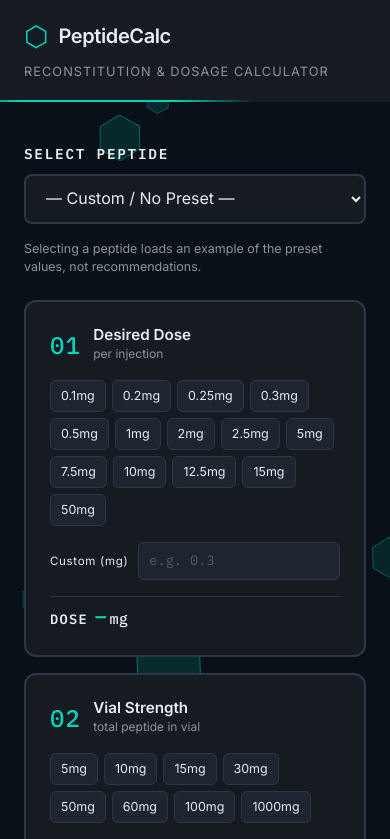
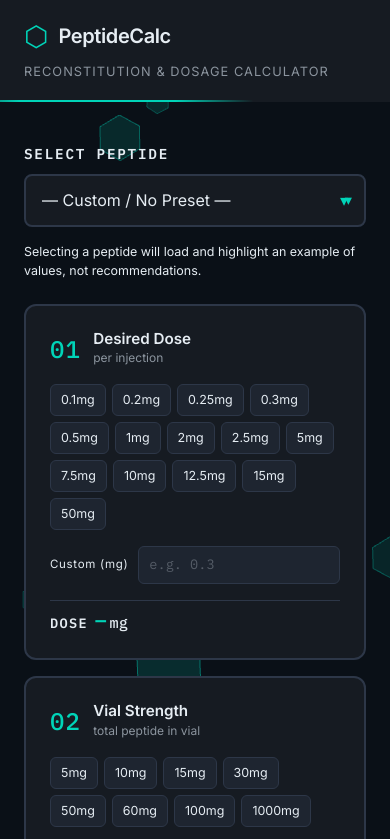
Before and after one commit to wizzer129/peptice-calc, a Vue app: page / in a window 390 px wide. Shown: the top 839 px of the page. Built offline with nearby package versions, Linux system fonts and the light colour scheme.

Commit message:
improved text and added better labeling. Fixed syring svg alignments and animations

```diff
--- a/src/components/PeptideCalculator.vue
+++ b/src/components/PeptideCalculator.vue
@@ -16,8 +16,8 @@
 						/>
 
 						<p class="preset-help">
-							Selecting a peptide loads an example of the preset
-							values, not recommendations.
+							Selecting a peptide will load and highlight an
+							example of values, not recommendations.
 						</p>
 					</div>
 
@@ -533,7 +533,7 @@
 		max-width: 360px;
 		font-size: 0.78rem;
 		line-height: 1.5;
-		color: @text-muted;
+		color: @text;
 		margin-bottom: 3px;
 	}
 
@@ -543,8 +543,9 @@
 		align-self: flex-end;
 		gap: 10px;
 		min-height: 50px;
-		background: fade(@teal, 8%);
-		border: 1px solid fade(@teal, 25%);
+		border: 1px solid;
+		border-color: fade(@teal, 100%);
+		background: fade(@teal, 35%);
 		border-radius: @radius;
 		padding: 10px 14px;
 
@@ -562,6 +563,7 @@
 		background: @teal;
 		flex-shrink: 0;
 		box-shadow: 0 0 6px @teal;
+		animation: badge-pulse 3s ease-in-out infinite;
 	}
 
 	.badge-name {
@@ -571,7 +573,7 @@
 	}
 
 	.badge-desc {
-		color: @text-muted;
+		color: @text;
 		font-size: 0.82rem;
 	}
 
@@ -724,4 +726,21 @@
 		opacity: 0;
 		transform: translateY(12px);
 	}
+
+	@keyframes badge-pulse {
+		0%,
+		100% {
+			box-shadow:
+				0 0 4px fade(@teal, 70%),
+				0 0 0 0 fade(@teal, 0%);
+			transform: scale(1);
+		}
+
+		50% {
+			box-shadow:
+				0 0 10px fade(@teal, 100%),
+				0 0 16px 2px fade(@teal, 24%);
+			transform: scale(1.1);
+		}
+	}
 </style>
--- a/src/components/PeptideDropdown.vue
+++ b/src/components/PeptideDropdown.vue
@@ -2,32 +2,46 @@
 	<div class="dropdown">
 		<label class="field-label">{{ label }}</label>
 		<div class="select-wrapper">
-			<select
-				:value="modelValue"
-				class="peptide-select"
-				@change="onChange"
-			>
-				<option value="">— Custom / No Preset —</option>
-				<optgroup
+			<button type="button" class="mobile-trigger" @click="toggleMenu">
+				<span class="trigger-label">{{ selectedLabel }}</span>
+				<span class="trigger-arrow" :class="{ open: isOpen }">▾</span>
+			</button>
+
+			<div v-if="isOpen" class="mobile-menu">
+				<button
+					type="button"
+					class="menu-option"
+					@click="pickOption('')"
+				>
+					Custom / No Preset
+				</button>
+				<div
 					v-for="group in groups"
 					:key="group.label"
-					:label="group.label"
+					class="menu-group"
 				>
-					<option
+					<div class="menu-group-label">{{ group.label }}</div>
+					<button
 						v-for="p in group.peptides"
 						:key="p.id"
-						:value="p.id"
+						type="button"
+						class="menu-option"
+						:class="{ active: modelValue === p.id }"
+						@click="pickOption(p.id)"
 					>
 						{{ p.name }}
-					</option>
-				</optgroup>
-			</select>
-			<span class="select-arrow">▾</span>
+					</button>
+				</div>
+			</div>
+
+			<span v-else class="select-arrow">▾</span>
 		</div>
 	</div>
 </template>
 
 <script setup>
+	import { computed, onBeforeUnmount, onMounted, ref } from 'vue';
+
 	const props = defineProps({
 		modelValue: { type: String, default: '' },
 		groups: { type: Array, required: true },
@@ -36,10 +50,41 @@
 
 	const emit = defineEmits(['update:modelValue', 'change']);
 
-	function onChange(event) {
-		emit('update:modelValue', event.target.value);
-		emit('change', event);
+	const isOpen = ref(false);
+
+	const selectedLabel = computed(() => {
+		if (!props.modelValue) return '— Custom / No Preset —';
+		for (const group of props.groups) {
+			const match = group.peptides.find((p) => p.id === props.modelValue);
+			if (match) return match.name;
+		}
+		return '— Custom / No Preset —';
+	});
+
+	function pickOption(value) {
+		emit('update:modelValue', value);
+		emit('change', { target: { value } });
+		isOpen.value = false;
 	}
+
+	function toggleMenu() {
+		isOpen.value = !isOpen.value;
+	}
+
+	function handleOutsideClick(event) {
+		if (!isOpen.value) return;
+		if (!event.target.closest('.select-wrapper')) {
+			isOpen.value = false;
+		}
+	}
+
+	onMounted(() => {
+		document.addEventListener('click', handleOutsideClick);
+	});
+
+	onBeforeUnmount(() => {
+		document.removeEventListener('click', handleOutsideClick);
+	});
 </script>
 
 <style lang="less" scoped>
@@ -63,54 +108,113 @@
 		position: relative;
 		width: 100%;
 		min-width: 0;
+		max-width: 100%;
 
 		@media (min-width: 768px) {
 			max-width: 335px;
 		}
 	}
 
-	.peptide-select {
-		display: block;
+	.mobile-trigger {
+		display: flex;
 		width: 100%;
-		appearance: none;
+		align-items: center;
+		justify-content: space-between;
+		gap: 12px;
 		background: @surface;
 		border: 2px solid @border;
 		border-radius: @radius;
 		color: @text;
 		font-family: @sans;
 		font-size: 1rem;
-		padding: 12px 40px 12px 16px;
-		cursor: pointer;
-		outline: none;
-		box-shadow: none;
-		transition: border-color 0.15s;
+		padding: 12px 16px;
+		text-align: left;
+	}
 
-		&:focus {
-			border-color: @teal;
-			outline: none;
-			box-shadow: none;
+	.trigger-label {
+		min-width: 0;
+		flex: 1;
+	}
+
+	.trigger-arrow {
+		color: @teal;
+		transition: transform 0.15s ease;
+
+		&.open {
+			transform: rotate(180deg);
+		}
+	}
+
+	.mobile-menu {
+		position: absolute;
+		top: calc(100% + 8px);
+		left: 0;
+		right: 0;
+		z-index: 20;
+		max-height: min(60vh, 420px);
+		overflow-x: hidden;
+		overflow-y: auto;
+		background: @surface;
+		border: 1px solid @border;
+		border-radius: @radius-lg;
+		box-shadow: 0 18px 36px rgba(0, 0, 0, 0.45);
+		padding: 8px;
+		scrollbar-width: thin;
+		scrollbar-color: @teal @surface;
+
+		&::-webkit-scrollbar {
+			width: 10px;
 		}
 
-		&:focus-visible {
-			border-color: @teal;
-			outline: none;
-			box-shadow: none;
+		&::-webkit-scrollbar-track {
+			background: fade(@bg, 40%);
+			border-radius: @radius-lg;
 		}
 
-		&:hover {
-			border-color: fade(@teal, 100%);
+		&::-webkit-scrollbar-thumb {
+			background: linear-gradient(
+				180deg,
+				fade(@teal, 95%),
+				fade(@teal, 65%)
+			);
+			border-radius: 999px;
+			border: 2px solid @surface;
 		}
 
-		option,
-		optgroup {
-			background: @surface;
-			color: @text;
+		&::-webkit-scrollbar-thumb:hover {
+			background: linear-gradient(180deg, @teal, fade(@teal, 80%));
 		}
+	}
 
-		@media (max-width: 767px) {
-			appearance: auto;
-			-webkit-appearance: menulist;
-			padding-right: 12px;
+	.menu-group + .menu-group {
+		margin-top: 8px;
+	}
+
+	.menu-group-label {
+		font-family: @mono;
+		font-size: 0.72rem;
+		letter-spacing: 0.08em;
+		text-transform: uppercase;
+		color: @text-muted;
+		padding: 8px 10px 6px;
+	}
+
+	.menu-option {
+		display: block;
+		width: 100%;
+		border: 0;
+		background: transparent;
+		color: @text;
+		font-family: @sans;
+		font-size: 0.95rem;
+		padding: 10px 10px;
+		text-align: left;
+		border-radius: 6px;
+
+		&:hover,
+		&.active {
+			background: fade(@teal, 14%);
+			color: @teal;
 		}
 	}
 
@@ -122,9 +226,5 @@
 		color: @teal;
 		font-size: 0.9rem;
 		pointer-events: none;
-
-		@media (max-width: 767px) {
-			display: none;
-		}
 	}
 </style>
--- a/src/components/SyringeVisual.vue
+++ b/src/components/SyringeVisual.vue
@@ -24,10 +24,9 @@
 			<!-- Fill level (animated) -->
 			<rect
 				x="24"
-				y="192"
+				:y="fillY"
 				width="32"
 				:height="fillHeight"
-				:transform="`translate(0, ${-fillHeight})`"
 				:class="['fill-level', fillClass]"
 				rx="2"
 			/>
@@ -70,6 +69,26 @@
 					:x2="58"
 					:y2="30 + i * 16"
 				/>
+
+				<!-- Extra emphasis ticks requested: 10, 30, 70, 90 units -->
+				<line
+					v-for="u in emphasisTicks"
+					:key="`e-l-${u}`"
+					x1="16"
+					:y1="unitToY(u)"
+					x2="22"
+					:y2="unitToY(u)"
+					stroke-width="1.4"
+				/>
+				<line
+					v-for="u in emphasisTicks"
+					:key="`e-r-${u}`"
+					x1="64"
+					:y1="unitToY(u)"
+					x2="58"
+					:y2="unitToY(u)"
+					stroke-width="1.4"
+				/>
 			</g>
 
 			<!-- Unit labels -->
@@ -77,7 +96,7 @@
 				v-for="i in [2, 4, 6, 8, 10]"
 				:key="'t' + i"
 				x="14"
-				:y="30 + i * 16 + 4"
+				:y="30 + i * 16 + 3"
 				font-family="Inter, sans-serif"
 				font-size="8"
 				class="unit-label"
@@ -86,18 +105,6 @@
 				{{ (10 - i) * 10 }}
 			</text>
 
-			<!-- Draw line indicator -->
-			<line
-				v-if="drawY !== null"
-				x1="20"
-				:y1="drawY"
-				x2="60"
-				:y2="drawY"
-				:class="['draw-line', `accent-${fillTone}`]"
-				stroke-width="1.5"
-				stroke-dasharray="3 2"
-			/>
-
 			<!-- Fill level to label connector -->
 			<line
 				v-if="drawY !== null"
@@ -105,7 +112,7 @@
 				:y1="drawY + 1"
 				x2="108"
 				:y2="drawY + 1"
-				:class="['connector-line', `accent-${fillTone}`]"
+				:class="`accent-${fillTone}`"
 				stroke-width="1.8"
 				stroke-linecap="round"
 			/>
@@ -136,32 +143,92 @@
 			:class="['unit-bubble', `bubble-${fillTone}`]"
 			:style="{ top: bubbleTop + 'px' }"
 		>
-			{{ clampedUnits.toFixed(0) }}u
+			{{ clampedUnits.toFixed(0) }} u
 		</div>
 	</div>
 </template>
 
 <script setup>
-	import { computed } from 'vue';
+	import { computed, onBeforeUnmount, ref, watch } from 'vue';
 
 	const props = defineProps({
 		units: { type: Number, default: 0 },
 		maxUnits: { type: Number, default: 100 },
 	});
 
-	const clampedUnits = computed(() => Math.min(props.units, props.maxUnits));
-	const fillFraction = computed(() => clampedUnits.value / props.maxUnits);
+	const clampedUnits = computed(() =>
+		Math.max(0, Math.min(props.units, props.maxUnits))
+	);
+
+	const animatedUnits = ref(clampedUnits.value);
+	let rafId = null;
+
+	function easeOutCubic(t) {
+		return 1 - Math.pow(1 - t, 3);
+	}
+
+	function animateUnits(from, to) {
+		if (!Number.isFinite(from) || !Number.isFinite(to)) {
+			animatedUnits.value = Number.isFinite(to) ? to : 0;
+			return;
+		}
+
+		if (rafId) cancelAnimationFrame(rafId);
+
+		const duration = 420;
+		const start = performance.now();
+
+		const step = (now) => {
+			const elapsed = now - start;
+			const progress = Math.min(elapsed / duration, 1);
+			const eased = easeOutCubic(progress);
+
+			animatedUnits.value = from + (to - from) * eased;
+
+			if (progress < 1) {
+				rafId = requestAnimationFrame(step);
+			} else {
+				rafId = null;
+			}
+		};
+
+		rafId = requestAnimationFrame(step);
+	}
+
+	watch(
+		clampedUnits,
+		(next, prev) => {
+			const from = Number.isFinite(prev) ? prev : next;
+			animateUnits(from, next);
+		},
+		{ immediate: true }
+	);
+
+	onBeforeUnmount(() => {
+		if (rafId) cancelAnimationFrame(rafId);
+	});
+
+	const fillFraction = computed(() => animatedUnits.value / props.maxUnits);
 
 	// Barrel spans y=30 to y=192 → height=162
 	const BARREL_TOP = 30;
-	const BARREL_BTM = 192;
+	const BARREL_BTM = 191;
 	const BARREL_H = BARREL_BTM - BARREL_TOP;
+	const emphasisTicks = [10, 30, 70, 90];
 
-	const fillHeight = computed(() => fillFraction.value * BARREL_H);
+	function unitToY(unit) {
+		return BARREL_BTM - (unit / props.maxUnits) * BARREL_H;
+	}
+
+	const fillHeight = computed(() =>
+		Math.max(0, fillFraction.value * BARREL_H)
+	);
+
+	const fillY = computed(() => BARREL_BTM - fillHeight.value);
 
 	const drawY = computed(() => {
-		if (!props.units || props.units <= 0) return null;
-		return BARREL_BTM - fillFraction.value * BARREL_H;
+		if (animatedUnits.value <= 0) return null;
+		return fillY.value;
 	});
 
 	const fillClass = computed(() => {
@@ -183,7 +250,7 @@
 
 	const bubbleTop = computed(() => {
 		if (drawY.value === null) return 0;
-		return (drawY.value / SVG_H) * RENDER_H - 10;
+		return (drawY.value / SVG_H) * RENDER_H - 11.5;
 	});
 </script>
 
@@ -196,9 +263,7 @@
 	}
 
 	.fill-level {
-		transition:
-			height 0.4s ease,
-			fill 0.3s ease;
+		transition: fill 0.25s ease;
 	}
 
 	.fill-success {
```
